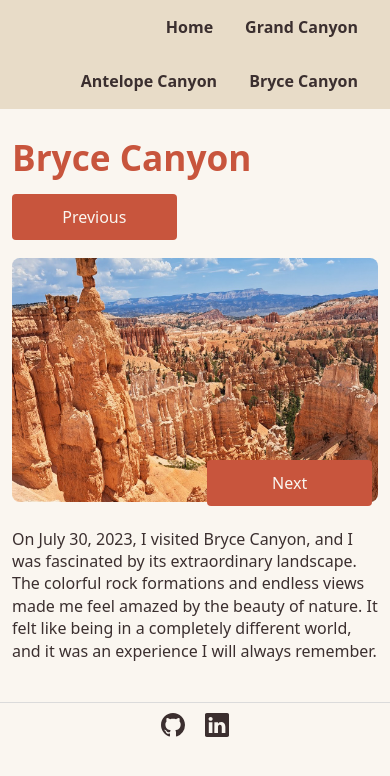
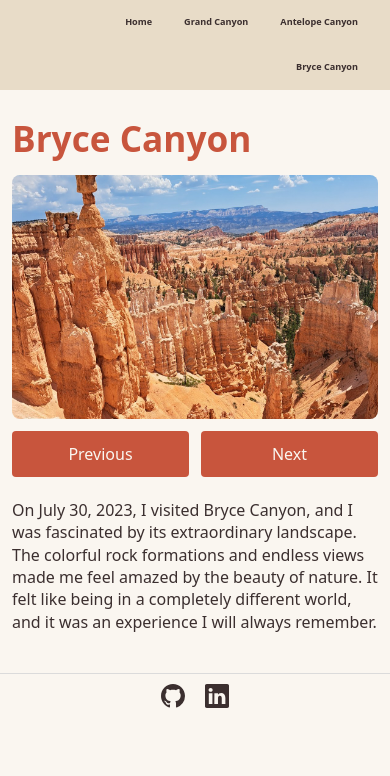
Before and after one commit to VeronicaRuta/travel-diary, a plain HTML site: page bryce-canyon.html in a window 390 px wide. Drawn offline with nearby package versions, Linux system fonts and the light colour scheme.

Commit message:
bug fix mobile devices

```diff
--- a/css/mystyle.css
+++ b/css/mystyle.css
@@ -68,7 +68,7 @@ h3 {
   border-radius: 8px;
   overflow: hidden;
   width: 320px;
-  text-align: left;
+  text-align: center;
 }
 
 .card img {
@@ -121,43 +121,68 @@ footer {
 }
 
 @media (max-width: 600px) {
-
   .page {
     margin: 1rem auto;
     padding: 0 0.75rem;
   }
 
   .carousel {
-    display: flex;
-    flex-direction: column;
+    display: grid;
+    grid-template-columns: 1fr 1fr;
+    grid-template-rows: auto auto;
     gap: 0.75rem;
+    align-items: center;
   }
 
   .carousel img {
+    grid-column: 1 / 3;
+    grid-row: 1;
     width: 100%;
     max-width: 100%;
     height: auto;
-    flex: none;
-    object-fit: contain;
+    min-width: 0;
   }
 
-  .carousel button {
-    width: 45%;
+  .carousel button:first-of-type {
+    grid-column: 1;
+    grid-row: 2;
+    width: 100%;
   }
 
-  .carousel {
-    position: relative;
+  .carousel button:last-of-type {
+    grid-column: 2;
+    grid-row: 2;
+    width: 100%;
   }
 
-  .carousel button:first-child {
-    align-self: flex-start;
+  header {
+  padding: 0.4rem 0.40rem;
+    }
+
+  nav {
+  gap: 0.4rem 0.4rem;
+  justify-content: center;
+   }
+
+  nav a {
+  font-size: 0.57rem;
+  white-space: nowrap;
   }
+  .hero-text {
+  padding: 1rem 1.2rem;
+  max-width: 95%;
+}
 
-  .carousel button:last-child {
-    align-self: flex-end;
-    margin-top: -3.4rem;
-  }
+.hero-text h1 {
+  font-size: 1.6rem;
+  white-space: nowrap;
 }
+
+.hero-text p {
+  font-size: 0.85rem;
+}
+}
+
 
 .social-link {
   color: #3b2f2f;
```
